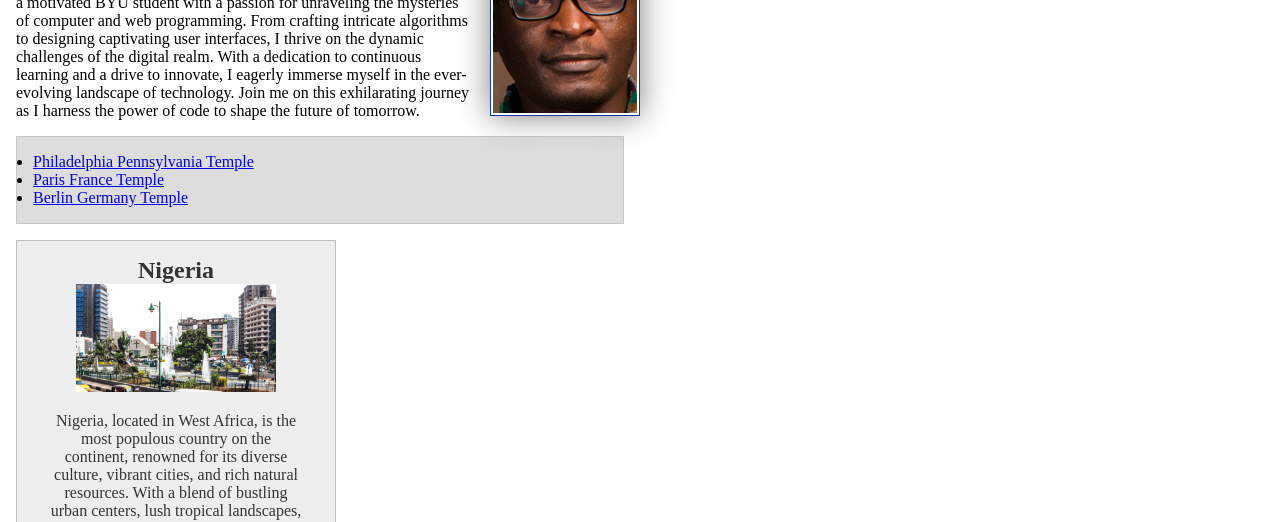
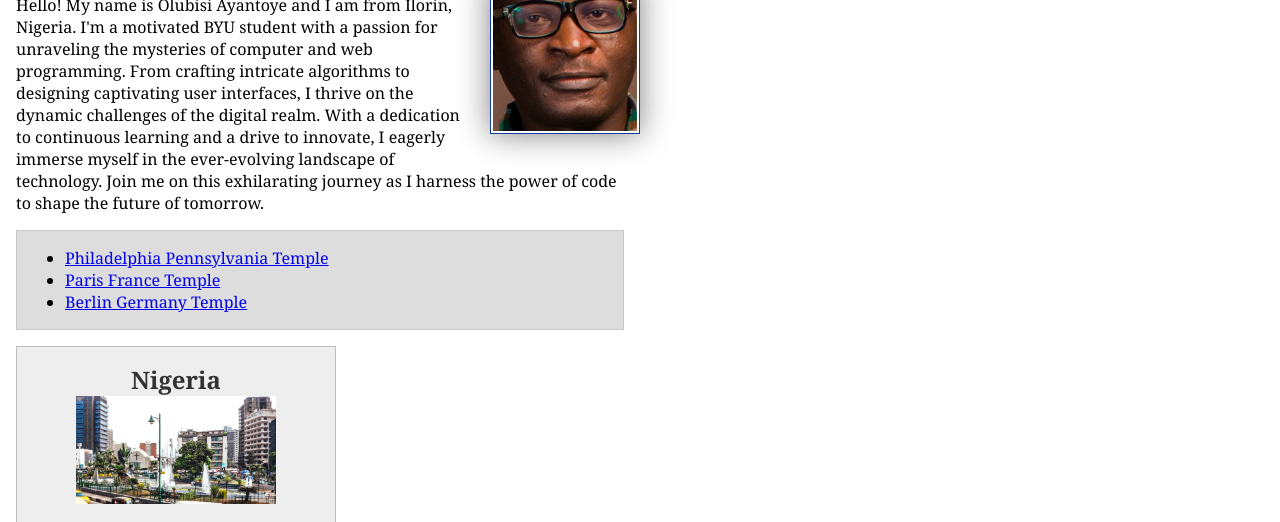
Before and after one commit to olubisiayantoye/wdd130, a plain HTML site: page index.html in a window 1280 px wide. Shown: the part 211-733 px from the top of the page. Drawn offline with Linux system fonts and the light colour scheme.

Commit message:
modified:   index.html modified:   styles.css

```diff
--- a/index.html
+++ b/index.html
@@ -27,7 +27,7 @@
       <img  src="images/profile.jpg" alt="Hello, my name is Olubisi Ayantoye" width="200">
       <p>Hello! My name is Olubisi Ayantoye and I am from Ilorin, Nigeria. I'm a motivated BYU student with a passion for unraveling the mysteries of computer and web programming. From crafting intricate algorithms to designing captivating user interfaces, I thrive on the dynamic challenges of the digital realm. With a dedication to continuous learning and a drive to innovate, I eagerly immerse myself in the ever-evolving landscape of technology. Join me on this exhilarating journey as I harness the power of code to shape the future of tomorrow.  </p>
 
-      <ul class="box">
+      <ul class="box indent">
         <li><a href="https://www.churchofjesuschrist.org/temples/details/philadelphia-pennsylvania-temple" target="_blank">Philadelphia Pennsylvania Temple</a></li>
         <li><a href="https://www.churchofjesuschrist.org/temples/details/paris-france-temple" target="_blank">Paris France Temple</a></li>
         <li><a href="https://www.churchofjesuschrist.org/temples/details/lima-peru-los-olivos-temple" target="_blank">Berlin Germany Temple</a></li>
--- a/styles.css
+++ b/styles.css
@@ -15,6 +15,10 @@ display: block;
 
   }
 
+  body{
+    font-size: 16px;
+    font-family: Georgia, 'Times New Roman', Times, serif;
+  }
 
 main {
   max-width: 640px;
@@ -82,3 +86,7 @@ main {
     top: 47px;
     left: 150px;
   }
+
+  .indent{
+    padding-left: 3rem;
+  }
```
